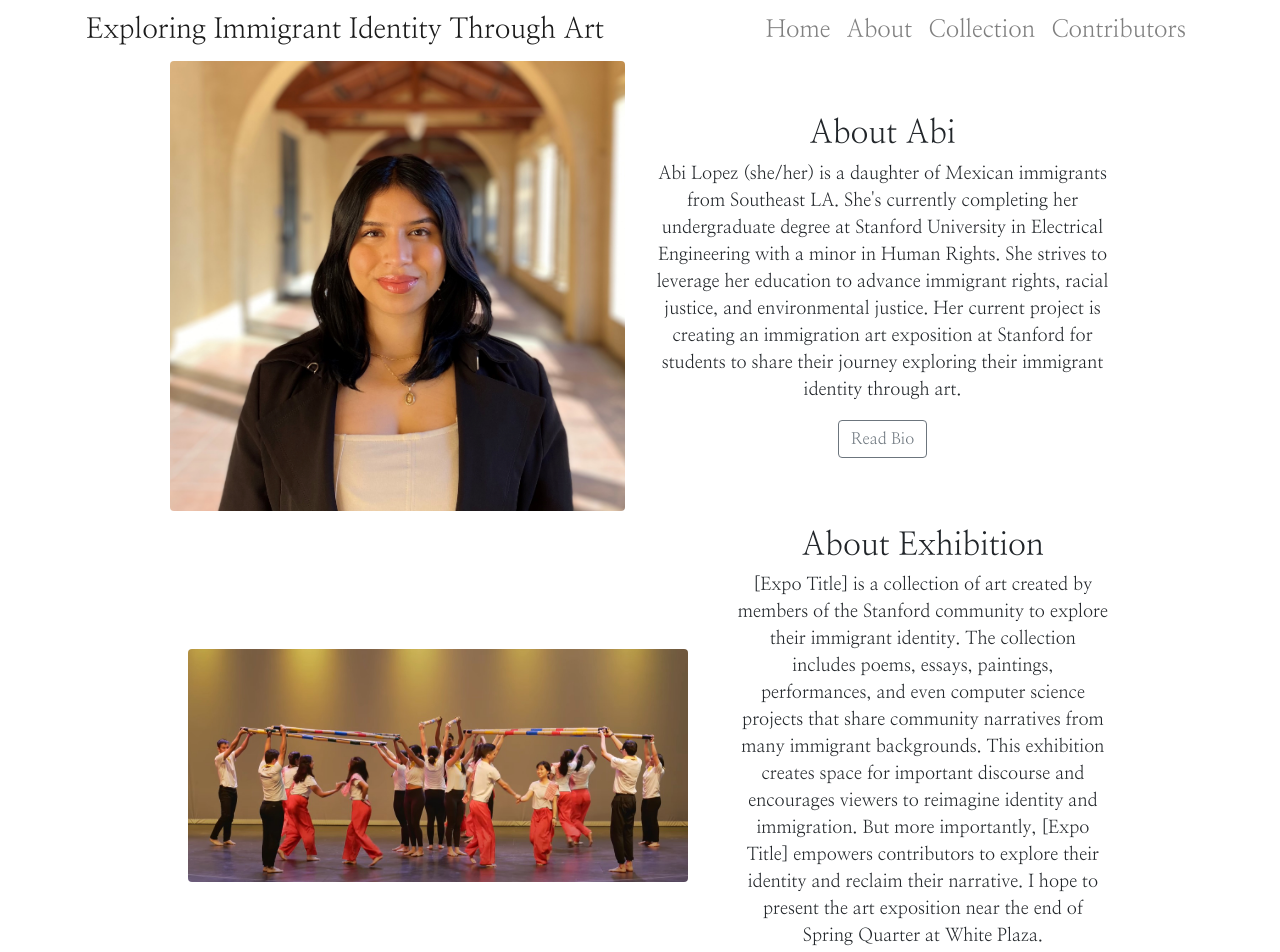
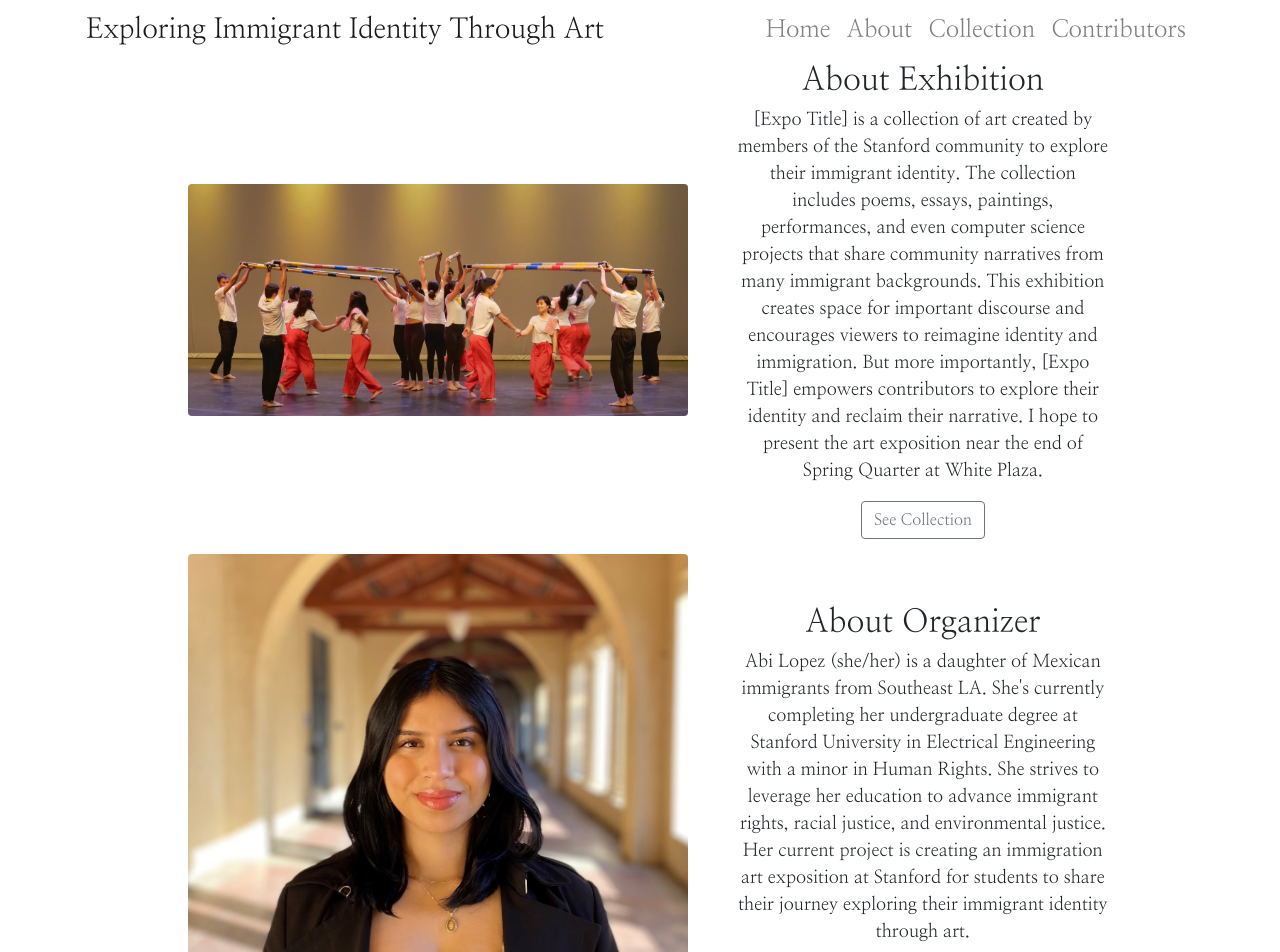
Before and after one commit to abieiden/capstone, a React (Create React App) app: page /#/ in a window 1280 px wide. Shown: the top 952 px of the page. Built offline with nearby package versions, Linux system fonts and the light colour scheme.

Commit message:
switch order on homepage

```diff
--- a/src/components/home.jsx
+++ b/src/components/home.jsx
@@ -10,36 +10,11 @@ function Home() {
     <div class = "home">
        <div class="container-fluid">
         <div class="row align-items-center">
-          <div class="col-lg-6">
-            <img
-              class="img-fluid rounded"
-              src={abilopez}
-              alt="Abi Lopez Portrait"
-              style={{width: 500, height: 'auto'}}
-            />
-          </div>
-          <div class="col-lg-6">
-            <h1 class="font-weight-light">About Abi</h1>
-            <p>
-            Abi Lopez (she/her) is a daughter of Mexican immigrants from Southeast LA.
-            She's currently completing her undergraduate degree at Stanford University in
-            Electrical Engineering with a minor in Human Rights. She strives to leverage her
-            education to advance immigrant rights, racial justice, and environmental justice.
-            Her current project is creating an immigration art exposition at Stanford for students
-            to share their journey exploring their immigrant identity through art.
-            </p>
-            <Button variant="outline-secondary" onClick={() => navigate("about")}>Read Bio</Button>
-          </div>
-        </div>
-      </div>
-
-      <div class="container-fluid" style={{marginTop: 15}}>
-        <div class="row align-items-center">
-          <div class="col-lg-7">
+        <div class="col-lg-7">
             <img
               class="img-fluid rounded"
               src={kayumanggi}
-              alt="Art Work"
+              alt="Clip from Kayumanggi Video, submitted by Trisha Litong"
               style={{width: 500, height: 'auto'}}
             />
           </div>
@@ -59,6 +34,32 @@ function Home() {
 
         </div>
       </div>
+
+      <div class="container-fluid" style={{marginTop: 15}}>
+        <div class="row align-items-center">
+          <div class="col-lg-7">
+            <img
+              class="img-fluid rounded"
+              src={abilopez}
+              alt="Abi Lopez Portrait"
+              style={{width: 500, height: 'auto'}}
+            />
+          </div>
+          <div class="col-lg-5">
+            <h1 class="font-weight-light">About Organizer</h1>
+            <p>
+            Abi Lopez (she/her) is a daughter of Mexican immigrants from Southeast LA.
+            She's currently completing her undergraduate degree at Stanford University in
+            Electrical Engineering with a minor in Human Rights. She strives to leverage her
+            education to advance immigrant rights, racial justice, and environmental justice.
+            Her current project is creating an immigration art exposition at Stanford for students
+            to share their journey exploring their immigrant identity through art.
+            </p>
+            <Button variant="outline-secondary" onClick={() => navigate("about")}>Read Bio</Button>
+          </div>
+
+        </div>
+      </div>
     </div>
   );
 }
```
